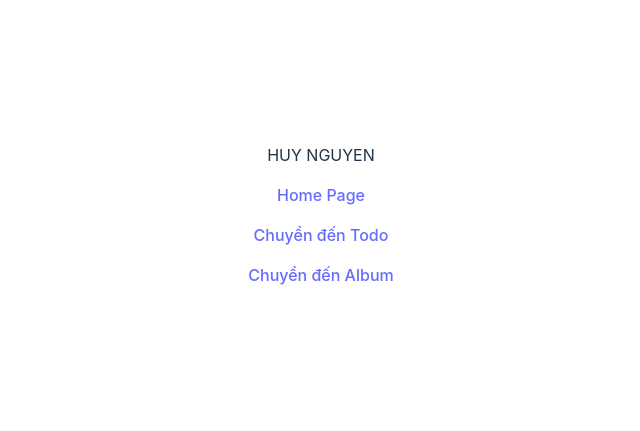
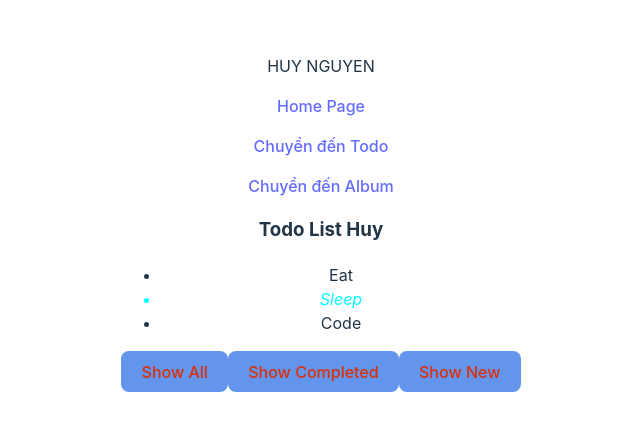
Before and after one commit to thanhhuy17/learn_reactjs, a React (Vite) app: page /todo in a window 1280 px wide. Shown: the part 177-608 px from the top of the page, without its empty margins (319-959 px from the left). Built offline with nearby package versions, Linux system fonts and the light colour scheme.

Commit message:
Change Todo Features

```diff
--- a/src/App.jsx
+++ b/src/App.jsx
@@ -26,7 +26,7 @@ function App() {
       </p> */}
       <Routes>
         {/* <Route path="/" Component={TodoFutures} /> */}
-        <Route path="/todo" Component={TodoFutures} />
+        <Route path="/todo/*" Component={TodoFutures} />
         <Route path="/album" Component={AlbumFeature} />
         <Route path="/home" element={<Navigate to="/" replace />} />
       </Routes>
--- a/src/features/Todo/index.jsx
+++ b/src/features/Todo/index.jsx
@@ -12,7 +12,7 @@ function TodoFutures() {
         <Link to="/">Detail Page</Link>
       </nav> */}
       <Routes>
-        <Route path="/list" element={<ListPage />}></Route>
+        <Route path="/" element={<ListPage />}></Route>
         <Route path="/todo/:todoId" element={<DetailPage />}></Route>
       </Routes>
     </div>
```
